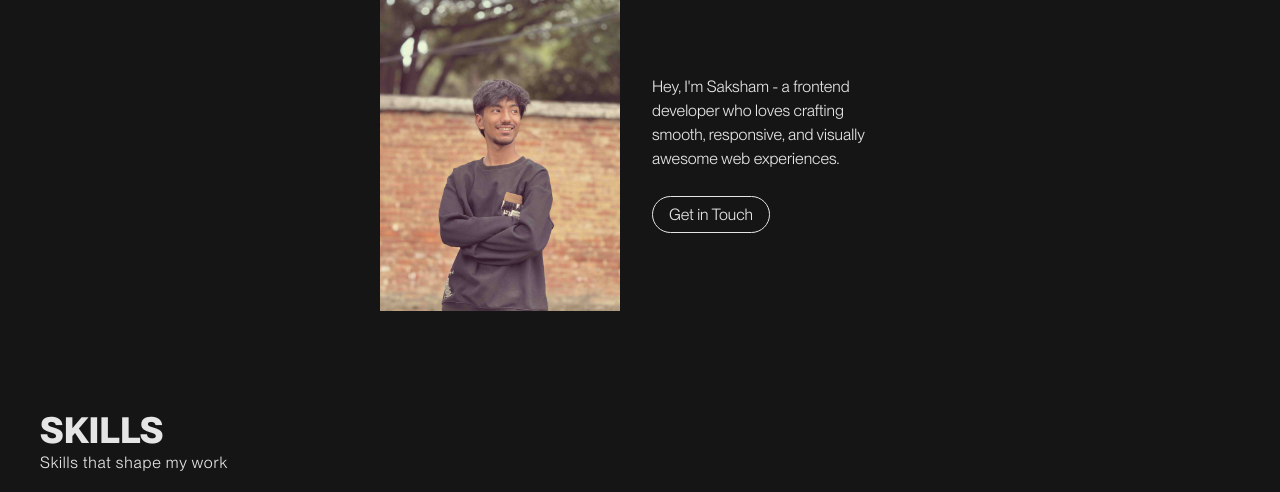
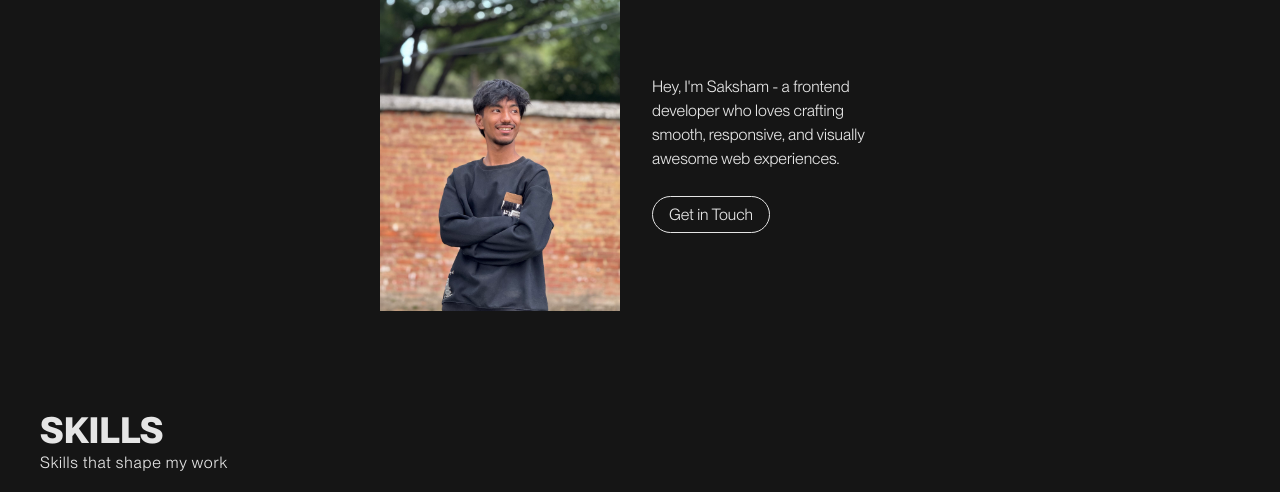
Before and after one commit to Saksham4sure/Portfolio, a website built with Vite: page index.html in a window 1280 px wide. Shown: the part 389-881 px from the top of the page. Built offline with nearby package versions, Linux system fonts and the light colour scheme; some packages are replaced by stand-ins of ours; a web font is replaced by a local one.

Commit message:
PhotoUpdate

```diff
--- a/index.html
+++ b/index.html
@@ -116,7 +116,7 @@
 
     <div class="flex px-5  flex-col md:flex-row w-full gap-8 justify-center items-center">
       <div class="flex justify-center">
-        <img class="w-[90%] h-auto sm:w-auto sm:h-80" src="/20250603_123526 (1).jpg" alt="Photo.png">
+        <img class="w-[90%] h-auto sm:w-auto sm:h-80" src="/IMG_4397.jpg" alt="Photo.png">
       </div>
 
       <div class="flex flex-col gap-8 sm:w-[40%] md:w-[30%] lg:w-[20%] text-center md:text-left">
```
Also changed, not shown: public/IMG_018.jpg (deleted), public/IMG_4397.jpg (added), 1 other file.
